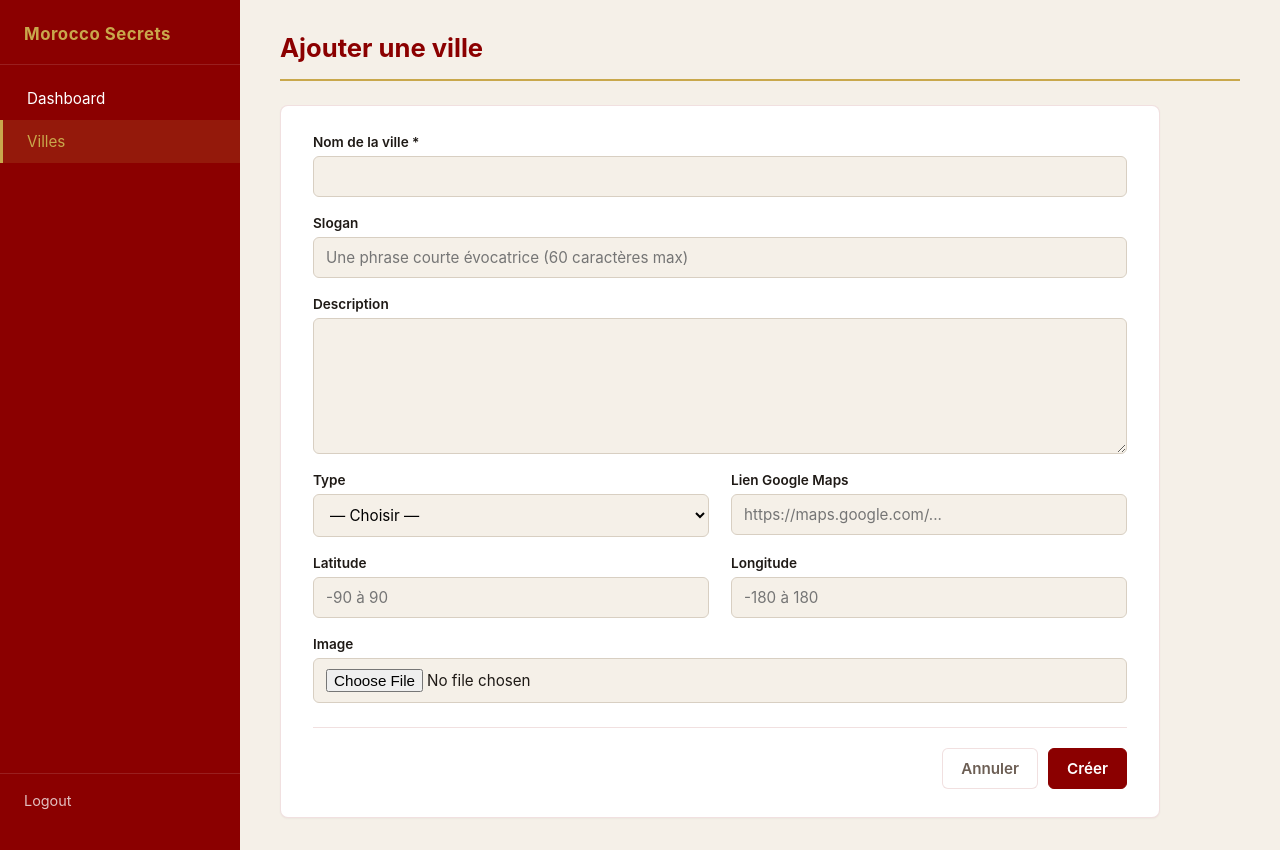
After one commit to Mekam979/Morocco-steps, a Flask app: page /admin/villes/new in a window 1280 px wide. The commit adds this page. Run offline with Flask 3, Linux system fonts and the light colour scheme; the visitor is signed in with stand-in values (Sample User, id 1); some libraries are stand-ins or nearby versions.

Commit message:
feat: admin panel step 3 - villes CRUD + image upload

```diff
--- /dev/null
+++ b/frontend/templates/admin/villes_form.html
@@ -0,0 +1,233 @@
+{% extends "admin/base_admin.html" %}
+{% set active_nav = 'villes' %}
+{% block title %}{{ 'Modifier' if mode == 'edit' else 'Ajouter' }} une ville — Admin{% endblock %}
+{% block heading %}{{ 'Modifier' if mode == 'edit' else 'Ajouter' }} une ville{% endblock %}
+
+{% block head_extra %}
+<style>
+    .form-card {
+        background: var(--white);
+        border: 1px solid var(--border);
+        border-radius: 8px;
+        padding: 28px 32px;
+        box-shadow: 0 1px 2px rgba(0,0,0,0.04);
+        max-width: 880px;
+    }
+    .form-grid {
+        display: grid;
+        grid-template-columns: 1fr 1fr;
+        gap: 18px 22px;
+    }
+    .field { display: flex; flex-direction: column; }
+    .field.full-width { grid-column: 1 / -1; }
+    .field label {
+        font-size: 0.85rem;
+        font-weight: 600;
+        color: var(--text);
+        margin-bottom: 6px;
+    }
+    .field input[type="text"],
+    .field input[type="number"],
+    .field input[type="url"],
+    .field input[type="file"],
+    .field select,
+    .field textarea {
+        padding: 10px 12px;
+        border: 1px solid #d8cfc2;
+        border-radius: 6px;
+        font-size: 0.95rem;
+        font-family: inherit;
+        background: var(--beige);
+        transition: border-color 0.15s, background 0.15s;
+    }
+    .field input:focus,
+    .field select:focus,
+    .field textarea:focus {
+        outline: none;
+        border-color: var(--gold);
+        background: var(--white);
+    }
+    .field input[readonly] {
+        background: #ece4d6;
+        color: var(--muted);
+        cursor: not-allowed;
+    }
+    .field textarea { resize: vertical; min-height: 120px; }
+    .field small {
+        font-size: 0.78rem;
+        color: var(--muted);
+        margin-top: 4px;
+    }
+    .field.error input,
+    .field.error select,
+    .field.error textarea {
+        border-color: var(--darkred);
+        background: #fdecec;
+    }
+    .error-msg {
+        font-size: 0.82rem;
+        color: var(--darkred);
+        margin-top: 4px;
+    }
+    .alert {
+        background: #fdecec;
+        color: var(--darkred);
+        border: 1px solid rgba(139, 0, 0, 0.2);
+        padding: 12px 16px;
+        border-radius: 6px;
+        margin-bottom: 18px;
+        font-size: 0.9rem;
+    }
+    .current-image {
+        display: flex;
+        align-items: center;
+        gap: 14px;
+        margin-bottom: 8px;
+        padding: 10px;
+        background: var(--beige);
+        border-radius: 6px;
+        border: 1px dashed #d8cfc2;
+    }
+    .current-image img {
+        width: 96px;
+        height: 72px;
+        object-fit: cover;
+        border-radius: 6px;
+    }
+    .current-image .meta {
+        display: flex;
+        flex-direction: column;
+        font-size: 0.85rem;
+        color: var(--muted);
+    }
+    .current-image .meta strong { color: var(--text); }
+    .form-actions {
+        margin-top: 24px;
+        padding-top: 20px;
+        border-top: 1px solid var(--border);
+        display: flex;
+        gap: 10px;
+        justify-content: flex-end;
+    }
+    .btn-cancel,
+    .btn-save {
+        padding: 10px 18px;
+        border-radius: 6px;
+        font-size: 0.95rem;
+        font-weight: 600;
+        text-decoration: none;
+        cursor: pointer;
+        font-family: inherit;
+        border: 1px solid var(--border);
+    }
+    .btn-cancel {
+        background: var(--white);
+        color: var(--muted);
+    }
+    .btn-cancel:hover {
+        background: var(--beige);
+        color: var(--text);
+    }
+    .btn-save {
+        background: var(--darkred);
+        color: var(--white);
+        border-color: var(--darkred);
+    }
+    .btn-save:hover { background: #6b0000; }
+    @media (max-width: 720px) {
+        .form-grid { grid-template-columns: 1fr; }
+    }
+</style>
+{% endblock %}
+
+{% block content %}
+<form class="form-card" method="post" enctype="multipart/form-data" novalidate>
+    {% if errors and errors._form %}
+    <div class="alert">{{ errors._form }}</div>
+    {% endif %}
+
+    <div class="form-grid">
+        <div class="field full-width {% if errors.nom_ville %}error{% endif %}">
+            <label for="nom_ville">Nom de la ville *</label>
+            <input type="text" id="nom_ville" name="nom_ville" maxlength="120" required
+                   value="{{ v.nom_ville or '' }}"
+                   {% if mode == 'edit' %}readonly{% endif %}>
+            {% if mode == 'edit' %}
+            <small>Verrouillé en édition (clé primaire). Pour renommer, supprimer puis recréer.</small>
+            {% endif %}
+            {% if errors.nom_ville %}<span class="error-msg">{{ errors.nom_ville }}</span>{% endif %}
+        </div>
+
+        <div class="field full-width {% if errors.slogan %}error{% endif %}">
+            <label for="slogan">Slogan</label>
+            <input type="text" id="slogan" name="slogan" maxlength="60"
+                   value="{{ v.slogan or '' }}"
+                   placeholder="Une phrase courte évocatrice (60 caractères max)">
+            {% if errors.slogan %}<span class="error-msg">{{ errors.slogan }}</span>{% endif %}
+        </div>
+
+        <div class="field full-width">
+            <label for="description">Description</label>
+            <textarea id="description" name="description" rows="6">{{ v.description or '' }}</textarea>
+        </div>
+
+        <div class="field">
+            <label for="type_ville">Type</label>
+            <select id="type_ville" name="type_ville">
+                <option value="">— Choisir —</option>
+                {% for opt in type_ville_options %}
+                <option value="{{ opt }}" {% if v.type_ville == opt %}selected{% endif %}>{{ opt }}</option>
+                {% endfor %}
+                {% if legacy_type_ville %}
+                <option value="{{ legacy_type_ville }}" selected>{{ legacy_type_ville }} (actuel — non standard)</option>
+                {% endif %}
+            </select>
+        </div>
+
+        <div class="field">
+            <label for="google_maps_link">Lien Google Maps</label>
+            <input type="url" id="google_maps_link" name="google_maps_link" maxlength="500"
+                   value="{{ v.google_maps_link or '' }}"
+                   placeholder="https://maps.google.com/...">
+            {% if errors.google_maps_link %}<span class="error-msg">{{ errors.google_maps_link }}</span>{% endif %}
+        </div>
+
+        <div class="field {% if errors.latitude %}error{% endif %}">
+            <label for="latitude">Latitude</label>
+            <input type="number" id="latitude" name="latitude" step="any"
+                   value="{{ v.latitude or '' }}"
+                   placeholder="-90 à 90">
+            {% if errors.latitude %}<span class="error-msg">{{ errors.latitude }}</span>{% endif %}
+        </div>
+
+        <div class="field {% if errors.longitude %}error{% endif %}">
+            <label for="longitude">Longitude</label>
+            <input type="number" id="longitude" name="longitude" step="any"
+                   value="{{ v.longitude or '' }}"
+                   placeholder="-180 à 180">
+            {% if errors.longitude %}<span class="error-msg">{{ errors.longitude }}</span>{% endif %}
+        </div>
+
+        <div class="field full-width">
+            <label for="image">Image</label>
+            {% if v.image_path %}
+            <div class="current-image">
+                <img src="{{ cdn_url }}villes/{{ v.image_path }}" alt="{{ v.nom_ville }}"
+                     onerror="this.style.display='none';">
+                <div class="meta">
+                    <strong>Image actuelle</strong>
+                    <span>villes/{{ v.image_path }}</span>
+                    <span>Téléverser un nouveau fichier pour remplacer.</span>
+                </div>
+            </div>
+            {% endif %}
+            <input type="file" id="image" name="image" accept="image/*">
+        </div>
+    </div>
+
+    <div class="form-actions">
+        <a href="{{ url_for('admin.villes_list') }}" class="btn-cancel">Annuler</a>
+        <button type="submit" class="btn-save">{{ 'Enregistrer' if mode == 'edit' else 'Créer' }}</button>
+    </div>
+</form>
+{% endblock %}
```
Also changed, not shown: backend/admin_routes.py (+294 -2 lines), frontend/templates/admin/villes_list.html (+15 -7 lines).
